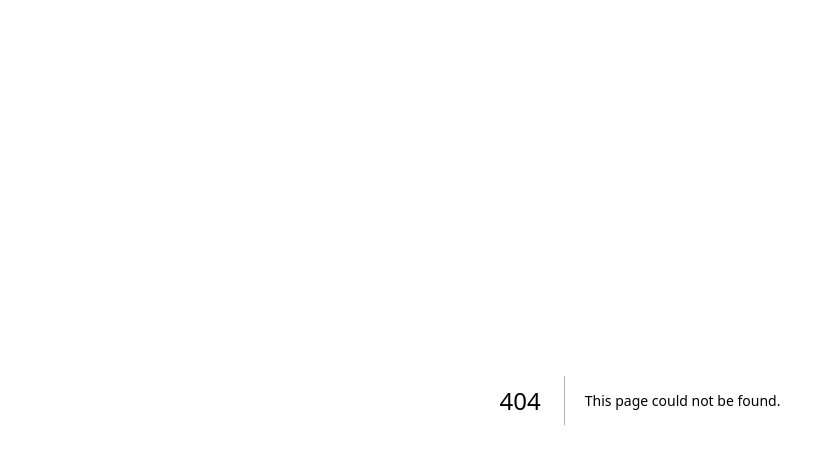
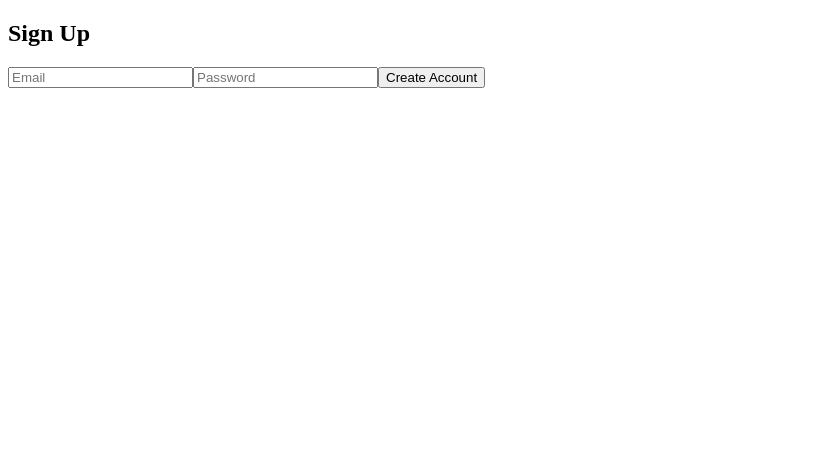
Before and after one commit to Rabbi111-cloud/City-Streets, a Next.js app: page /signup in a window 1280 px wide. Before the commit this address had no page. Shown: the top 464 px of the page, without its empty margins (0-835 px from the left). Built offline with nearby package versions, Linux system fonts and the light colour scheme.

Commit message:
Create signup.js

```diff
--- /dev/null
+++ b/pages/signup.js
@@ -0,0 +1,25 @@
+import { useState } from 'react'
+import { supabase } from '../lib/supabase'
+import { useRouter } from 'next/router'
+
+export default function Signup() {
+  const [email, setEmail] = useState('')
+  const [password, setPassword] = useState('')
+  const router = useRouter()
+
+  const handleSignup = async (e) => {
+    e.preventDefault()
+    const { error } = await supabase.auth.signUp({ email, password })
+    if (error) alert(error.message)
+    else router.push('/login')
+  }
+
+  return (
+    <form onSubmit={handleSignup}>
+      <h2>Sign Up</h2>
+      <input placeholder="Email" onChange={e => setEmail(e.target.value)} />
+      <input type="password" placeholder="Password" onChange={e => setPassword(e.target.value)} />
+      <button>Create Account</button>
+    </form>
+  )
+}
```
